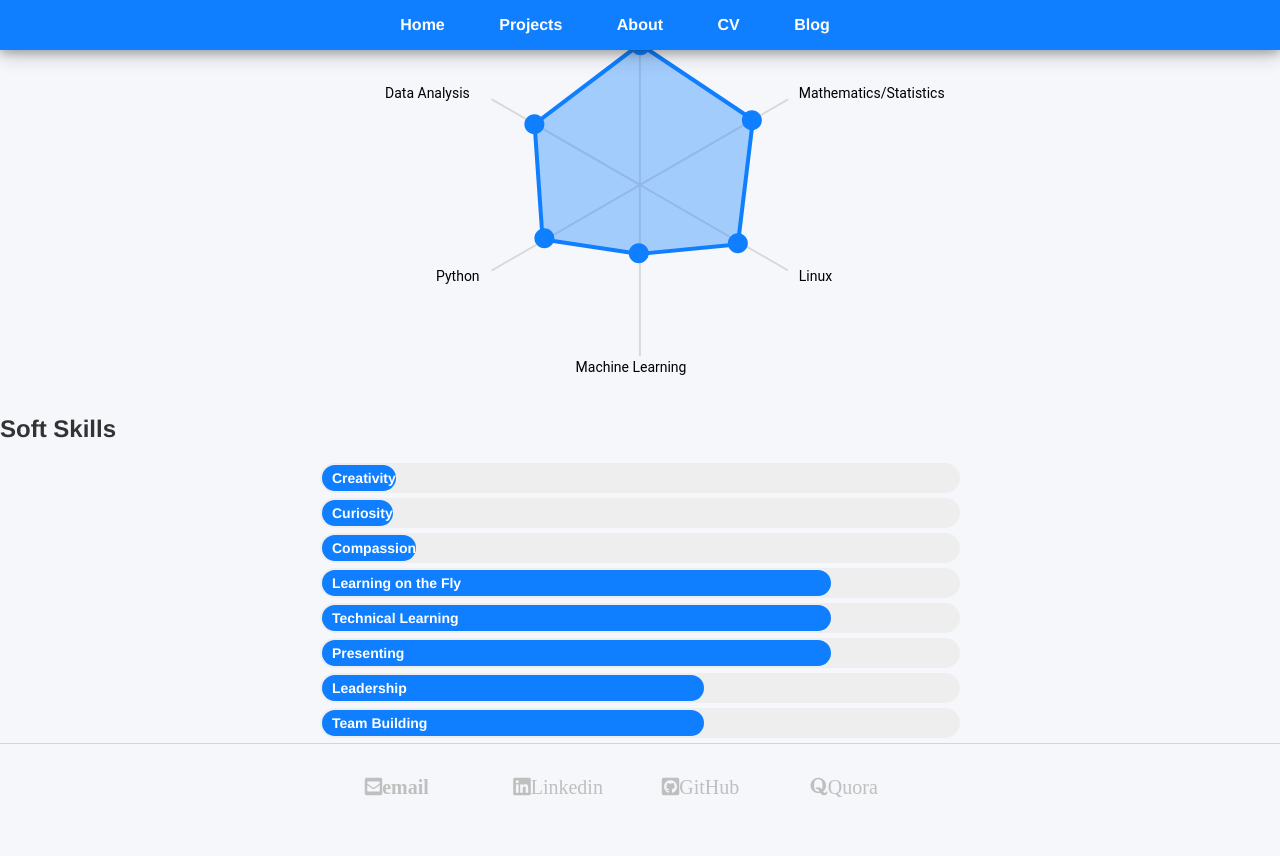
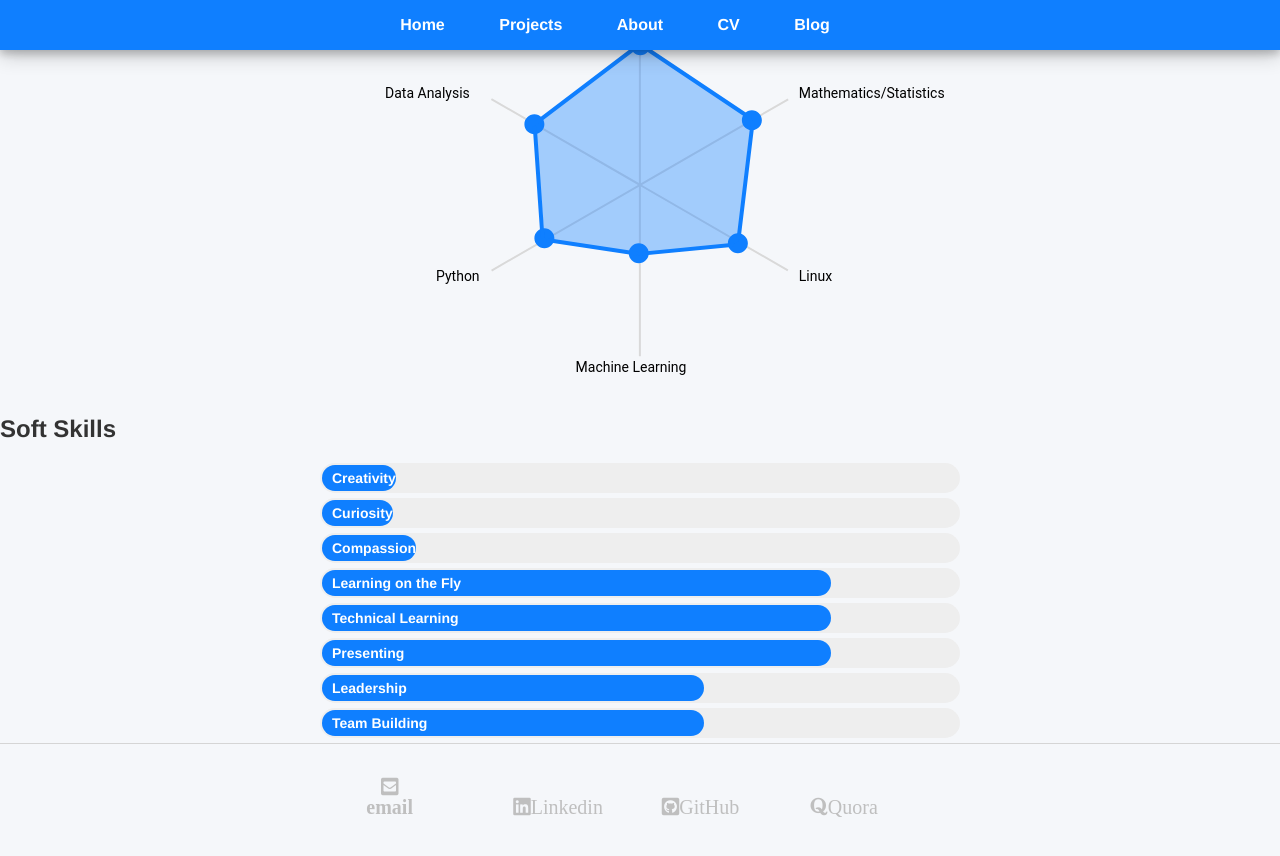
Before and after one commit to mayabenowitz/mayabenowitz.github.io, a Jekyll site: the page built from index.html, in a window 1280 px wide and 900 px high, scrolled down 1652 px. Shown: the top 856 px of the window. Built offline with Jekyll 4.4.1, drawn with Linux system fonts in a browser that asks for light colours; nearby versions of some CDN libraries.

Commit message:
Update default.html

```diff
--- a/_layouts/default.html
+++ b/_layouts/default.html
@@ -48,7 +48,7 @@
 			</div><!-- /.container -->
 			<footer>
 	    		<ul>
-	        		<li><a href="mailto:mayabenowitz@gmail.com" style="font-size: 20px; color: #bfbfbf" class="fas fa-envelope-square"><span>email</span></a></li>
+	        		<li><a href="mailto:mayabenowitz@gmail.com" style="font-size: 20px; color: #bfbfbf" class="fas fa-envelope-square">&zwnj; email</a></li>
 				<li><a href="https://linkedin.com/in/maya-benowitz" style="font-size: 20px; color: #bfbfbf" class="fab fa-linkedin">Linkedin</a></li>
 	  			<li><a href="https://github.com/mayabenowitz" style="font-size: 20px; color: #bfbfbf" class="fab fa-github-square">GitHub</a></li>
 				<li><a href="https://quora.com/profile/M-P-Benowitz-1" style="font-size: 20px; color: #bfbfbf" class="fab fa-quora">Quora</a></li>
```
